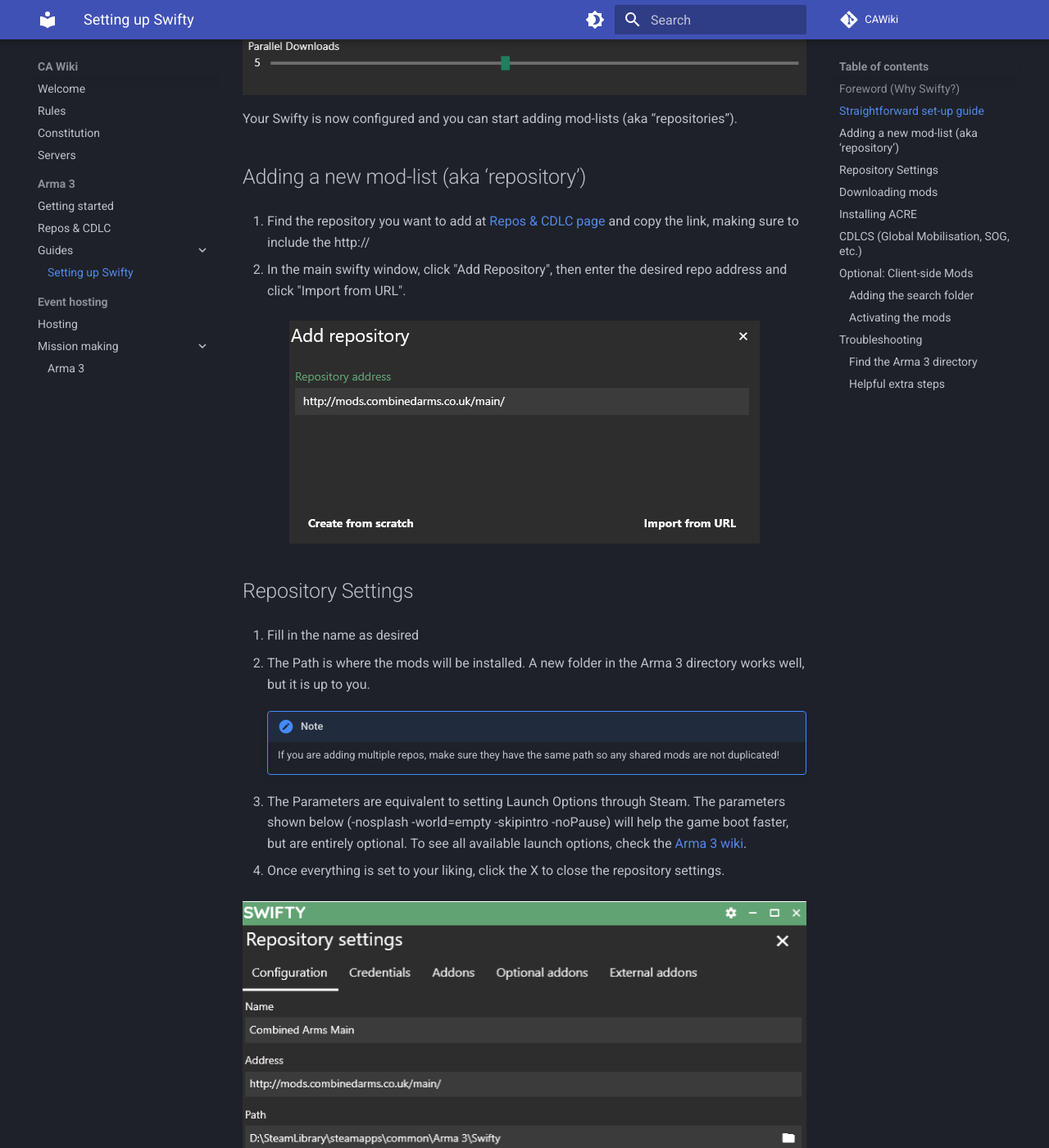
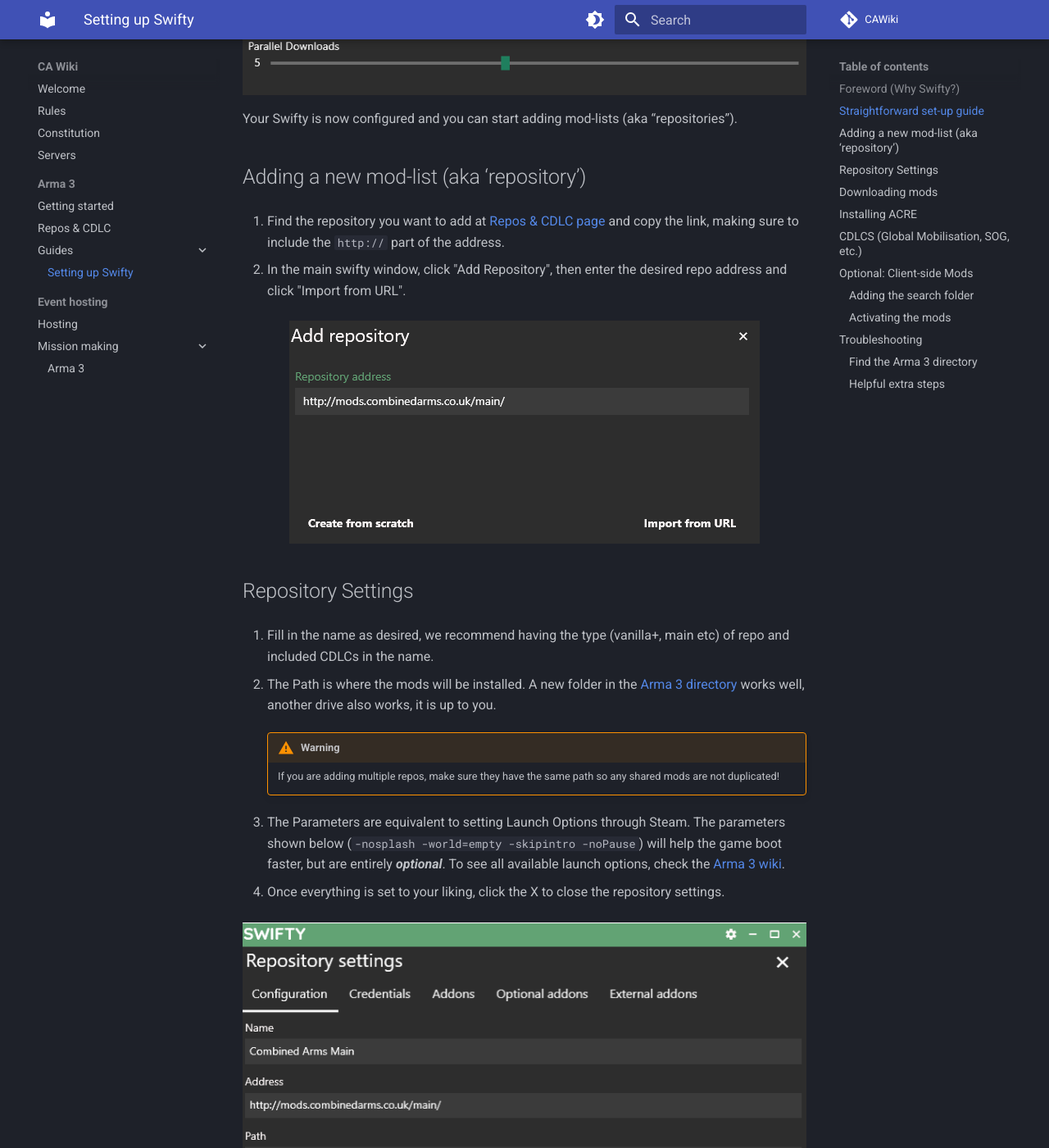
Before and after one commit to TheEchoCode/CAWiki, an MkDocs documentation site: the page built from docs/arma_3/swifty_getting_started.md, in a window 1280 px wide and 1400 px high, scrolled down 1964 px. Shown: the whole window at 82% size. Built offline with MkDocs 1.6.1 and Material for MkDocs 9.7.7, drawn with Linux system fonts in a browser that asks for light colours; plug-ins that fetch from the network failed and are left out; comment, search, counter and statistics services are not loaded.

Commit message:
Minor text and formatting fixes, added a bit more info to landing page

```diff
--- a/docs/arma_3/swifty_getting_started.md
+++ b/docs/arma_3/swifty_getting_started.md
@@ -46,7 +46,7 @@
 
 ## Adding a new mod-list (aka ‘repository’)
 
-1. Find the repository you want to add at [Repos & CDLC page](repos_cdlc.md) and copy the link, making sure to include the http://
+1. Find the repository you want to add at [Repos & CDLC page](repos_cdlc.md) and copy the link, making sure to include the ``http://`` part of the address.
 
 2. In the main swifty window, click "Add Repository", then enter the desired repo address and click "Import from URL".
 
@@ -56,14 +56,14 @@
 
 ## Repository Settings
 
-1. Fill in the name as desired
+1. Fill in the name as desired, we recommend having the type (vanilla+, main etc) of repo and included CDLCs in the name.
 
-2. The Path is where the mods will be installed. A new folder in the Arma 3 directory works well, but it is up to you.
+2. The Path is where the mods will be installed. A new folder in the [Arma 3 directory](#find-the-arma-3-directory) works well, another drive also works, it is up to you.
 
-	!!! Note
+	!!! Warning
 		If you are adding multiple repos, make sure they have the same path so any shared mods are not duplicated!
 
-3. The Parameters are equivalent to setting Launch Options through Steam. The parameters shown below (-nosplash -world=empty -skipintro -noPause) will help the game boot faster, but are entirely optional. To see all available launch options, check the [Arma 3 wiki](https://community.bistudio.com/wiki/Arma_3:_Startup_Parameters).
+3. The Parameters are equivalent to setting Launch Options through Steam. The parameters shown below (``-nosplash -world=empty -skipintro -noPause``) will help the game boot faster, but are entirely ***optional***. To see all available launch options, check the [Arma 3 wiki](https://community.bistudio.com/wiki/Arma_3:_Startup_Parameters).
 
 4. Once everything is set to your liking, click the X to close the repository settings.
 
@@ -128,7 +128,7 @@
 
 3. Click "Add new folder" and find the location of your client-side mods. If they come from the steam workshop, they will be in Arma 3\!Workshop. See [below](#find-the-arma-3-directory) for how to find your Arma 3 directory.
 
-!!! Note
+!!! Warning
 	You must launch Arma through Steam with the mods enabled at least once before they will work when launched through Swifty.
 
 <figure markdown="span">
```
Also changed, not shown: docs/event_hosting/hosting.md (+2 -2 lines), docs/index.md (+4 -1 lines).
